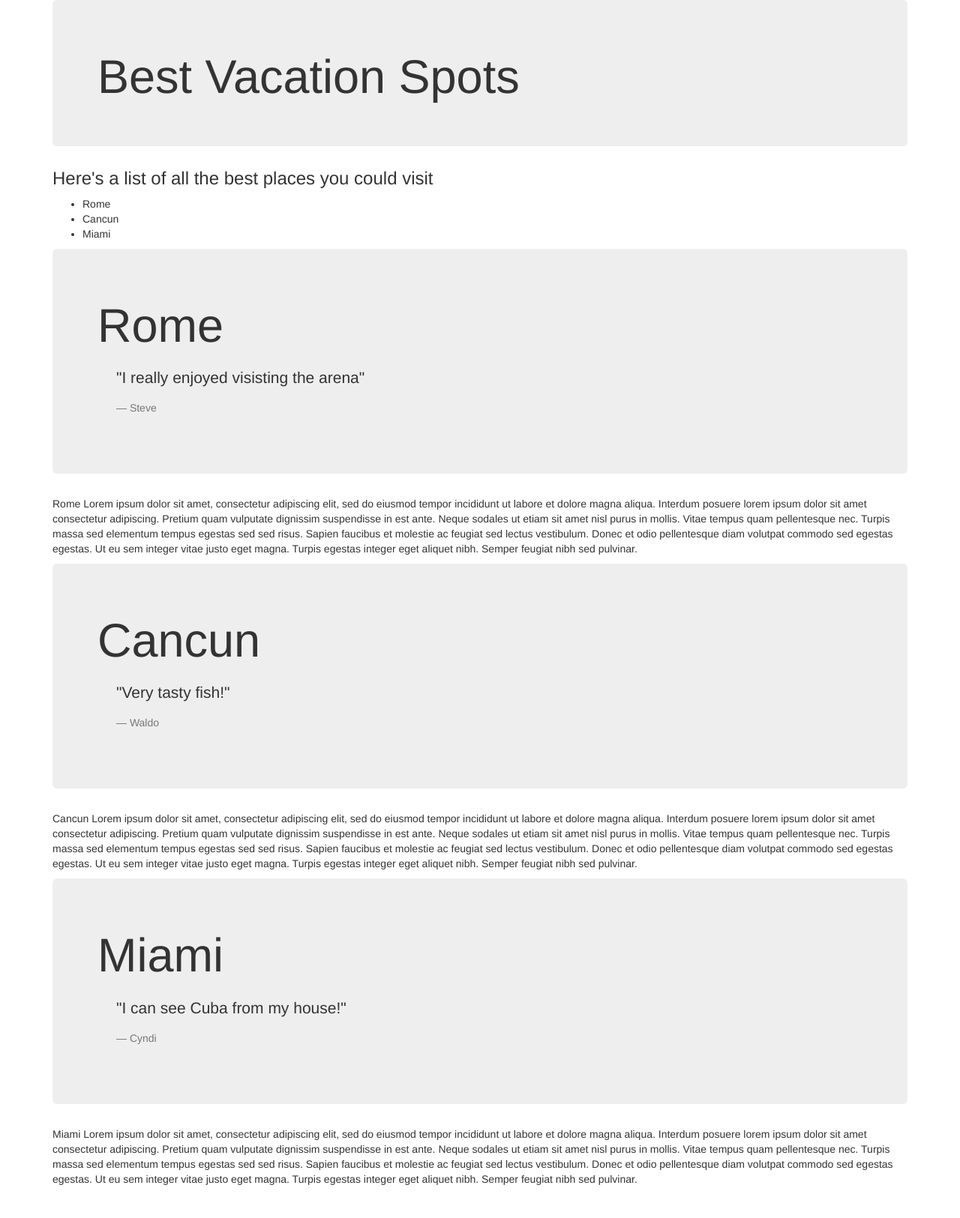
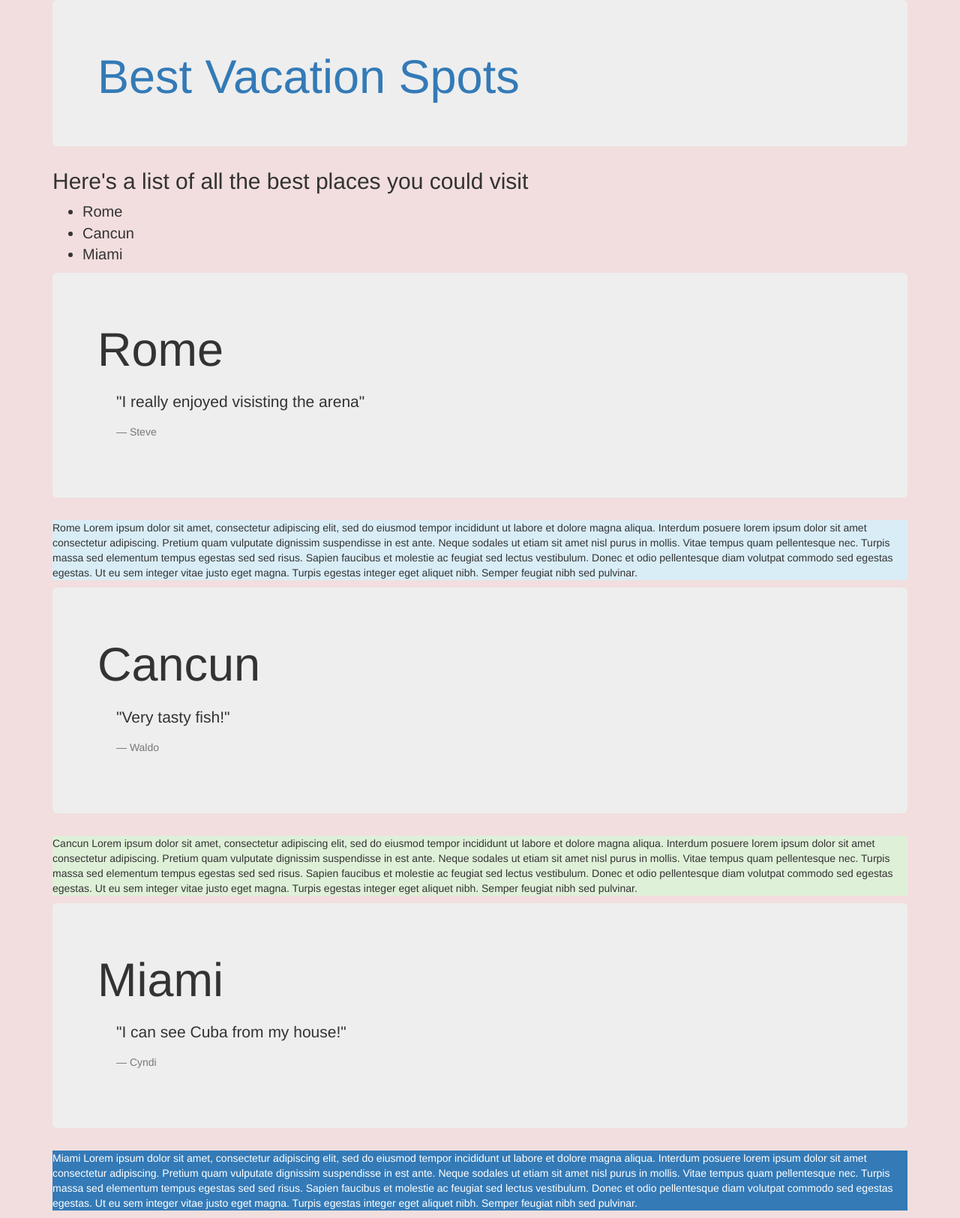
Before and after one commit to mashachicken/vacation, a plain HTML site: page index.html in a window 1280 px wide. Shown: the whole page at 75% size. Before the commit the page ends 1603 px from the top, so only its background shows below. Drawn offline with Linux system fonts and the light colour scheme.

Commit message:
add help classes, style page

```diff
--- a/css/styles.css
+++ b/css/styles.css
@@ -0,0 +1,3 @@
+ul {
+  font-size: 20px
+}
--- a/index.html
+++ b/index.html
@@ -6,11 +6,15 @@
     <title> Vacation Website </title>
   </head>
   <body>
+    <div class="bg-danger">
     <div class="container">
       <div class="jumbotron">
+        <div class="text-primary">
         <h1> Best Vacation Spots </h1>
       </div>
-        <h3> Here's a list of all the best places you could visit </h3>
+      </div>
+        <h2> Here's a list of all the best places you could visit </h2>
+
       <ul>
         <li> Rome </li>
         <li> Cancun </li>
@@ -27,9 +31,11 @@
 
         </blockquote>
       </div>
+      <div class="bg-info">
       <p>
         Rome Lorem ipsum dolor sit amet, consectetur adipiscing elit, sed do eiusmod tempor incididunt ut labore et dolore magna aliqua. Interdum posuere lorem ipsum dolor sit amet consectetur adipiscing. Pretium quam vulputate dignissim suspendisse in est ante. Neque sodales ut etiam sit amet nisl purus in mollis. Vitae tempus quam pellentesque nec. Turpis massa sed elementum tempus egestas sed sed risus. Sapien faucibus et molestie ac feugiat sed lectus vestibulum. Donec et odio pellentesque diam volutpat commodo sed egestas egestas. Ut eu sem integer vitae justo eget magna. Turpis egestas integer eget aliquet nibh. Semper feugiat nibh sed pulvinar.
       </p>
+      </div>
 
       <div class="jumbotron">
         <h1>Cancun</h1>
@@ -38,9 +44,11 @@
           <footer>Waldo</footer>
         </blockquote>
       </div>
+      <div class="bg-success"
       <p>
         Cancun Lorem ipsum dolor sit amet, consectetur adipiscing elit, sed do eiusmod tempor incididunt ut labore et dolore magna aliqua. Interdum posuere lorem ipsum dolor sit amet consectetur adipiscing. Pretium quam vulputate dignissim suspendisse in est ante. Neque sodales ut etiam sit amet nisl purus in mollis. Vitae tempus quam pellentesque nec. Turpis massa sed elementum tempus egestas sed sed risus. Sapien faucibus et molestie ac feugiat sed lectus vestibulum. Donec et odio pellentesque diam volutpat commodo sed egestas egestas. Ut eu sem integer vitae justo eget magna. Turpis egestas integer eget aliquet nibh. Semper feugiat nibh sed pulvinar.
       </p>
+      </div>
 
       <div class="jumbotron">
         <h1>Miami</h1>
@@ -52,17 +60,17 @@
 
         </blockquote>
       </div>
+      <div class="bg-primary "
       <p>
         Miami Lorem ipsum dolor sit amet, consectetur adipiscing elit, sed do eiusmod tempor incididunt ut labore et dolore magna aliqua. Interdum posuere lorem ipsum dolor sit amet consectetur adipiscing. Pretium quam vulputate dignissim suspendisse in est ante. Neque sodales ut etiam sit amet nisl purus in mollis. Vitae tempus quam pellentesque nec. Turpis massa sed elementum tempus egestas sed sed risus. Sapien faucibus et molestie ac feugiat sed lectus vestibulum. Donec et odio pellentesque diam volutpat commodo sed egestas egestas. Ut eu sem integer vitae justo eget magna. Turpis egestas integer eget aliquet nibh. Semper feugiat nibh sed pulvinar.
       </p>
+      </div>
 
 
 
-      <h1></h1>
-      <p></p>
-      <h1></h1>
-      <p></p>
 
+
+    </div>
     </div>
   </body>
 </html>
```
